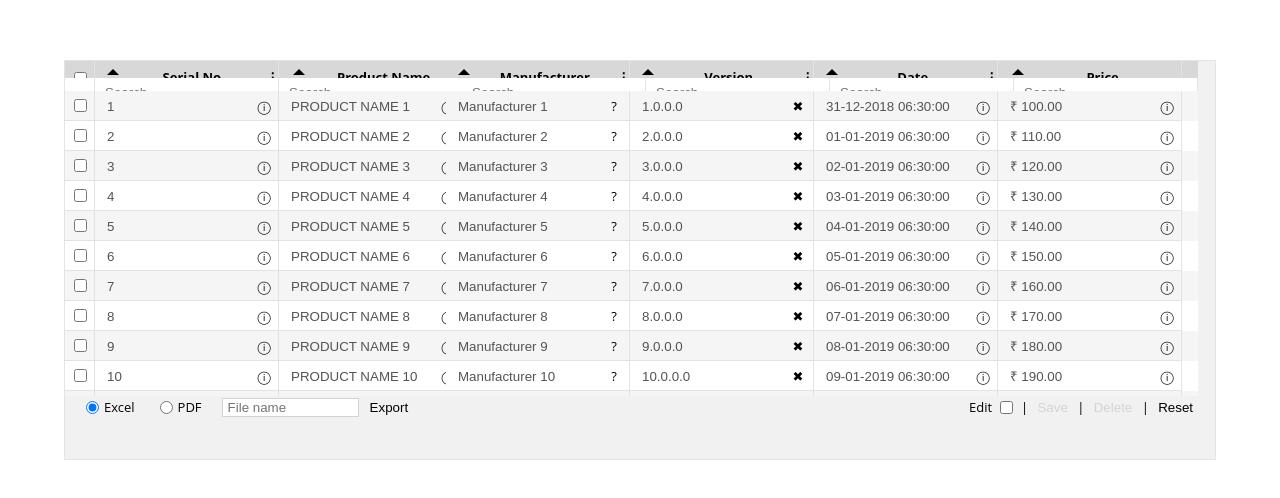
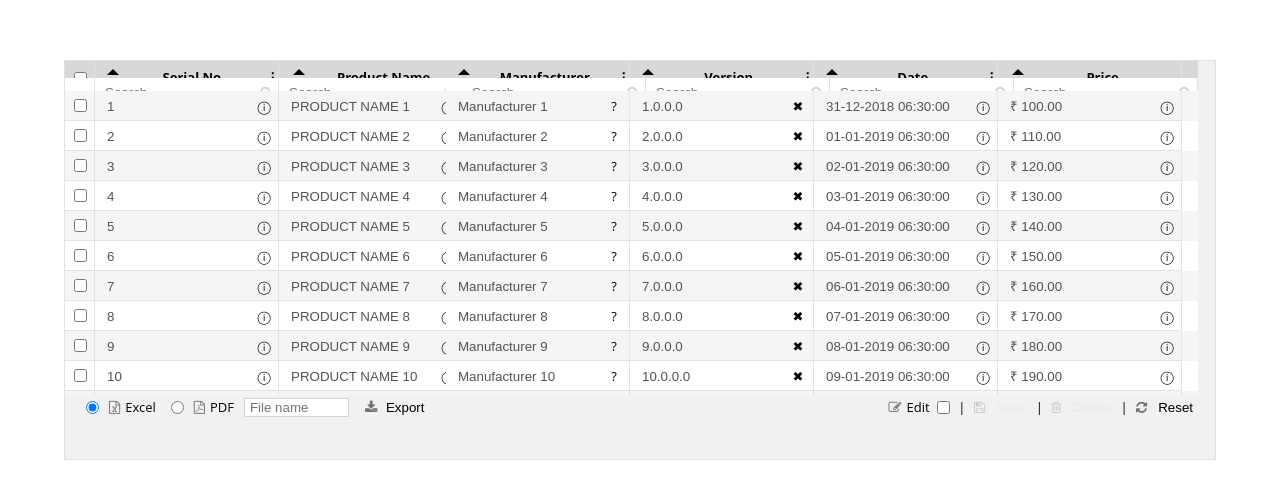
Before and after one commit to Saurodip/Datatable, an Angular app: page / in a window 1280 px wide. Shown: the part 140-638 px from the top of the page. Built offline with nearby package versions, Linux system fonts and the light colour scheme.

Commit message:
Datatable

```diff
--- a/src/app/datatable/component/datatable.component.html
+++ b/src/app/datatable/component/datatable.component.html
@@ -37,6 +37,7 @@
                             <input type="text" *ngIf="columnFilter" id="datatable-column-filter-{{ dtHeader?.index }}"
                                 [attr.maxlength]="filterTextLimit" placeholder="Search"
                                 (keyup)="onApplyFilter($event, dtHeader?.propertyName)">
+                                <i class="fa fa-search" aria-hidden="true"></i>
                         </div>
                     </ng-template>
                 </div>
@@ -111,6 +112,7 @@
                             *ngFor="let dtHeader of scrollableHeader; let i = index">
                             <input type="text" id="datatable-column-filter-{{ dtHeader?.index }}" [attr.maxlength]="filterTextLimit"
                                 placeholder="Search" (keyup)="onApplyFilter($event, dtHeader?.propertyName)">
+                                <i class="fa fa-search" aria-hidden="true"></i>
                         </div>
                     </ng-template>
                 </div>
@@ -151,15 +153,19 @@
             <span (click)="onSelectDataTableExportType(dataTableExportType.Excel)">
                 <input type="radio" class="datatable-export-option" name="export" value="excel"
                     [checked]="dataTableExportFileType === dataTableExportType.Excel">
+                <i class="fa fa-file-excel-o" aria-hidden="true"></i>
                 <label for="datatable-excel-export">Excel</label>
             </span>
             <span (click)="onSelectDataTableExportType(dataTableExportType.PDF)">
                 <input type="radio" class="datatable-export-option" name="export" value="pdf"
                     [checked]="dataTableExportFileType === dataTableExportType.PDF">
+                <i class="fa fa-file-pdf-o" aria-hidden="true"></i>
                 <label for="datatable-pdf-export">PDF</label>
             </span>
             <input type="text" id="datatable-export-file-name" placeholder="File name" maxlength="50">
-            <input type="button" id="datatable-export-button" value="Export" [disabled]="!dataTableExportFileType" (click)="onExportDataTableData()">
+            <button type="button" id="datatable-export-button" [disabled]="!dataTableExportFileType" (click)="onExportDataTableData()">
+                <i class="fa fa-download" aria-hidden="true"></i> Export
+            </button>
         </div>
         <div class="pagination-tab-container">
             <ng-container *ngIf="dataLoadingPattern === dataTableLoadingPattern.Pagination">
@@ -179,22 +185,26 @@
         </div>
         <div class="action-container">
             <span *ngIf="toolbar?.edit" (click)="onApplyDataTableEditOption()">
+                <i class="fa fa-pencil-square-o" aria-hidden="true"></i>
                 <label for="datatable-edit-option">Edit </label>
-                <input type="checkbox" id="datatable-edit-option" [checked]="!isDataTableCellDisabled"> |
-            </span>
-            <span *ngIf="toolbar?.save">
+                <input type="checkbox" id="datatable-edit-option" [checked]="!isDataTableCellDisabled">
+            </span> |
+            <span *ngIf="toolbar?.save" [ngClass]="{ 'disabled': listOfEditedDataTableRows && listOfEditedDataTableRows.length <= 0 }">
+                <i class="fa fa-floppy-o" aria-hidden="true"></i>
                 <input type="button" id="datatable-save-option" value="Save"
                     [disabled]="listOfEditedDataTableRows && listOfEditedDataTableRows.length <= 0"
-                    (click)="onSelectDataTableToolbarOption(dataTableToolbarActionType.Save)"> |
-            </span>
-            <span *ngIf="toolbar?.delete">
+                    (click)="onSelectDataTableToolbarOption(dataTableToolbarActionType.Save)">
+            </span> |
+            <span *ngIf="toolbar?.delete" [ngClass]="{ 'disabled': listOfSelectedDataTableRows && listOfSelectedDataTableRows.length <= 0 }">
+                <i class="fa fa-trash-o" aria-hidden="true"></i>
                 <input type="button" id="datatable-delete-option" value="Delete"
                     [disabled]="listOfSelectedDataTableRows && listOfSelectedDataTableRows.length <= 0"
-                    (click)="onSelectDataTableToolbarOption(dataTableToolbarActionType.Delete)"> |
-            </span>
+                    (click)="onSelectDataTableToolbarOption(dataTableToolbarActionType.Delete)">
+            </span> |
             <span *ngIf="toolbar?.reset">
+                <i class="fa fa-refresh" aria-hidden="true"></i>
                 <input type="button" id="datatable-reset-option" value="Reset"
-                (click)="onSelectDataTableToolbarOption(dataTableToolbarActionType.Reset)">
+                    (click)="onSelectDataTableToolbarOption(dataTableToolbarActionType.Reset)">
             </span>
         </div>
     </div>
--- a/src/app/datatable/component/datatable.component.scss
+++ b/src/app/datatable/component/datatable.component.scss
@@ -148,7 +148,7 @@ $text-color: #e3e3e3;
                     border-right: $cell-border;
                     box-sizing: border-box;
                     height: 100%;
-                    padding: 0px 10px;
+                    padding: 0px 25px 0px 10px;
                 }
 
                 .global-filter-container {
@@ -160,10 +160,18 @@ $text-color: #e3e3e3;
 
                 .column-filter-container {
                     box-sizing: border-box;
+                    position: relative;
 
                     input[type="text"] {
                         width: 100%;
                         @include single-line-ellipsis();
+
+                        &+i.fa.fa-search {
+                            color: lightgray;
+                            line-height: 30px;
+                            position: absolute;
+                            right: 7px;
+                        }
                     }
                 }
             }
@@ -259,9 +267,19 @@ $text-color: #e3e3e3;
         width: 100%;
 
         .action-container {
-            width: 30%;
+            width: 35%;
 
-            input[type="button"] {
+            span.disabled {
+                color: #333333;
+                cursor: not-allowed;
+            }
+
+            i {
+                color: #797171;
+                margin: 0px 5px;
+            }
+
+            input[type="button"], button {
                 background-color: transparent;
                 border: none;
                 cursor: pointer;
@@ -274,10 +292,6 @@ $text-color: #e3e3e3;
 
             &:first-of-type {
                 padding-left: 1rem;
-
-                span {
-                    margin-right: 10px;
-                }
 
                 input[type="radio"] {
                     cursor: pointer;
@@ -295,7 +309,7 @@ $text-color: #e3e3e3;
                     border: 1px solid lightgray;
                     margin-right: 5px;
                     padding-left: 5px;
-                    width: 8rem;
+                    width: 6rem;
                 }
             }
 
--- a/src/app/datatable/component/popup/datatable-popup.component.html
+++ b/src/app/datatable/component/popup/datatable-popup.component.html
@@ -1,7 +1,12 @@
 <div *ngIf="data?.visible" id="datatable-popup-wrapper">
     <div id="datatable-popup-container">
         <h2>
-            <span>icon</span>
+            <span [ngSwitch]="data?.type">
+                <i *ngSwitchCase="dataTablePopupType.Confirmation" class="fa fa-info-circle" aria-hidden="true"></i>
+                <i *ngSwitchCase="dataTablePopupType.Failure" class="fa fa-times-circle-o" aria-hidden="true"></i>
+                <i *ngSwitchCase="dataTablePopupType.Successful" class="fa fa-check-circle-o" aria-hidden="true"></i>
+                <i *ngSwitchSDefault class="fa fa-info-circle"></i>
+            </span>
             {{ data?.heading }}
             <span class="close-popup-icon" (click)="onCloseDataTablePopup()">&#10006;</span>
         </h2>
--- a/src/app/datatable/component/popup/datatable-popup.component.scss
+++ b/src/app/datatable/component/popup/datatable-popup.component.scss
@@ -43,13 +43,17 @@
             width: 95%;
             @include singleline-ellipsis();
 
+            i {
+                margin-right: 10px;
+            }
+
             .close-popup-icon {
                 color: #615d5d;
                 cursor: pointer;
                 font-size: 1rem;
                 position: absolute;
-                right: 10px;
-                top: 7px;
+                right: 15px;
+                top: 10px;
             }
         }
 
--- a/src/index.html
+++ b/src/index.html
@@ -6,6 +6,7 @@
   <base href="/">
   <meta charset="utf-8">
   <meta name="viewport" content="width=device-width, initial-scale=1">
+  <link rel="stylesheet" type="text/css" href="https://maxcdn.bootstrapcdn.com/font-awesome/4.7.0/css/font-awesome.min.css" />
 </head>
 
 <body>
```
Also changed, not shown: 1 other file (tests, documents, lock files or other folders).
